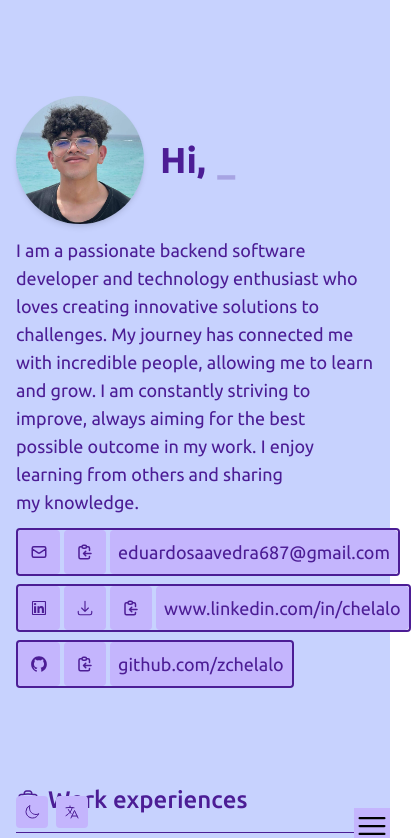
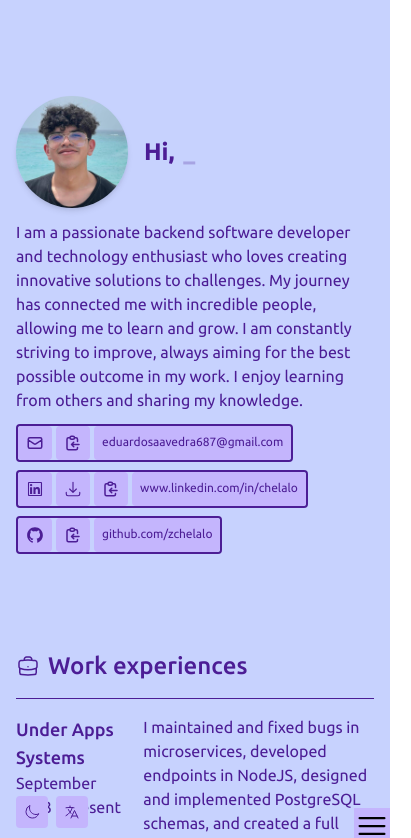
Before and after one commit to zchelalo/portfolio, a React (Vite) app: page / in a window 390 px wide. Shown: the top 838 px of the page, 411 px wide, since content can reach past the window. Built offline with nearby package versions, Linux system fonts and the light colour scheme.

Commit message:
add: about_me responsive

```diff
--- a/src/modules/about_me/ui/AboutMe.tsx
+++ b/src/modules/about_me/ui/AboutMe.tsx
@@ -43,9 +43,9 @@ function AboutMe() {
             <img
               src={aboutMe.pfpUrl}
               alt='Profile picture'
-              className='rounded-full w-32 h-32 shadow-md'
+              className='rounded-full w-28 h-28 sm:w-32 sm:h-32 shadow-md'
             />
-            <h1 className='ml-4 text text-4xl presentation-h1'>
+            <h1 className='ml-4 text text-2xl sm:text-4xl presentation-h1'>
               <Typewriter
                 words={[t('ui.presentation_one'), t('ui.presentation_two')]}
                 loop={true}
@@ -57,7 +57,7 @@ function AboutMe() {
               />
             </h1>
           </section>
-          <section className='text-lg text-secondary mt-3'>
+          <section className='text-base sm:text-lg text-secondary mt-3'>
             <p className='text text-pretty'>
               {aboutMe.personalStatement}
             </p>
--- a/src/modules/about_me/ui/components/SocialMedia.tsx
+++ b/src/modules/about_me/ui/components/SocialMedia.tsx
@@ -35,7 +35,7 @@ function SocialMedia({
     <article className='flex items-stretch rounded border-2 border-violet-900 dark:border-violet-300 mt-2 mr-2'>
       <Button
         type='button'
-        className='bg px-3 mr-1'
+        className='bg sm:px-3 mr-1 text-lg'
         onClick={() => onClick(socialMedia)}
       >
         {icon({ title: socialMedia })}
@@ -43,7 +43,7 @@ function SocialMedia({
       {fileToUpload ? (
         <Button
           type='button'
-          className='bg px-3 mr-1'
+          className='bg sm:px-3 mr-1 text-lg'
           onClick={() => {
             downloadFile(fileToUpload)
           }}
@@ -53,12 +53,12 @@ function SocialMedia({
       ) : undefined}
       <Button
         type='button'
-        className='bg px-3 mr-1'
+        className='bg sm:px-3 mr-1 text-lg'
         onClick={() => navigator.clipboard.writeText(socialMedia)}
       >
         <HiOutlineClipboardCopy />
       </Button>
-      <div className='flex-grow rounded p-2 bg text'>
+      <div className='flex-grow rounded p-2 bg text text-xs sm:text-lg'>
         {socialMedia}
       </div>
     </article>
```
